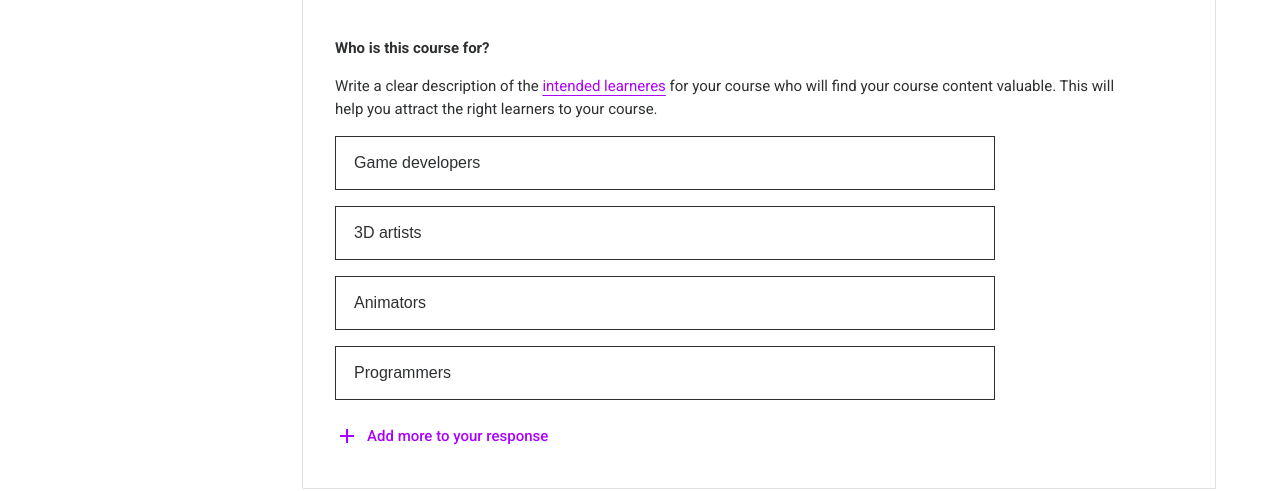
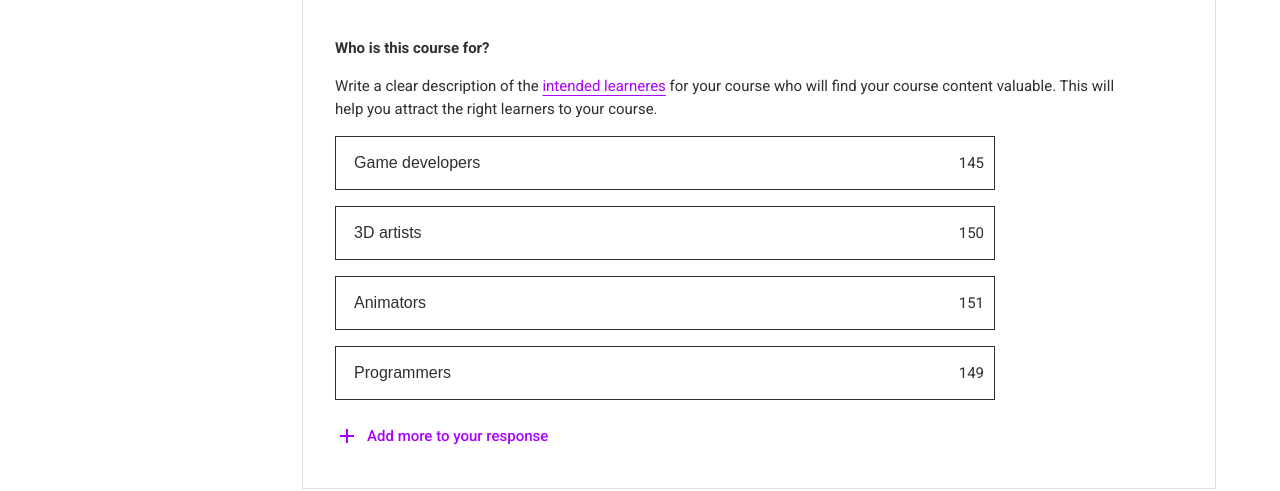
Before and after one commit to tuheli/video-course-platform, a React (Vite) app: page /instructor/course/1/manage/goals in a window 1280 px wide. Shown: the part 1320-1811 px from the top of the page. Built offline with nearby package versions, Linux system fonts and the light colour scheme.

Commit message:
Intended learners can be deleted

```diff
--- /dev/null
+++ b/src/components/course-management/who-is-this-course-for/DeleteIndendedLearersButton.tsx
@@ -0,0 +1,39 @@
+import { useAppDispatch } from '../../../app/hooks';
+import {
+  CourseDraft,
+  deletedIntendedLearners,
+  isAbleToDeleteIntendedLearners,
+} from '../../../features/courseDraftsSlice';
+import { DeleteButton } from '../DeleteButton';
+
+interface DeleteIntendedLearnersButtonProps {
+  courseDraft: CourseDraft;
+  intendedLearnersId: string;
+}
+
+export const DeleteIntendedLearnersButton = ({
+  courseDraft,
+  intendedLearnersId,
+}: DeleteIntendedLearnersButtonProps) => {
+  const dispatch = useAppDispatch();
+
+  const isClickingAllowed = isAbleToDeleteIntendedLearners(courseDraft);
+
+  const onClick = () => {
+    if (!isClickingAllowed) return;
+
+    dispatch(
+      deletedIntendedLearners({
+        courseDraftId: courseDraft.id,
+        intendedLearnersId,
+      })
+    );
+  };
+
+  return (
+    <DeleteButton
+      onClick={onClick}
+      cursor={isClickingAllowed ? 'pointer' : 'not-allowed'}
+    />
+  );
+};
--- a/src/components/course-management/who-is-this-course-for/EditIntendedLearnersItem.tsx
+++ b/src/components/course-management/who-is-this-course-for/EditIntendedLearnersItem.tsx
@@ -1,20 +1,24 @@
+import { Stack } from '@mui/material';
 import { useAppDispatch } from '../../../app/hooks';
 import {
+  CourseDraft,
   TextWithId,
   updatedIntendedLearners,
 } from '../../../features/courseDraftsSlice';
 import { InputFieldWithMaxCharacters } from '../../course-creation/course-creation-flow/InputFieldWithMaxCharacters';
-import { ChangeEvent } from 'react';
+import { ChangeEvent, useState } from 'react';
+import { DeleteIntendedLearnersButton } from './DeleteIndendedLearersButton';
 
 interface EditIntendedLearnersItemProps {
-  courseDraftId: string;
+  courseDraft: CourseDraft;
   intendedLearners: TextWithId;
 }
 
 export const EditIntendedLearnersItem = ({
-  courseDraftId,
+  courseDraft,
   intendedLearners,
 }: EditIntendedLearnersItemProps) => {
+  const [isDeleteIconVisible, setIsDeleteIconVisble] = useState(false);
   const dispatch = useAppDispatch();
 
   const placeholder =
@@ -25,18 +29,42 @@ export const EditIntendedLearnersItem = ({
   const onChange = (event: ChangeEvent<HTMLInputElement>) => {
     dispatch(
       updatedIntendedLearners({
-        courseDraftId,
+        courseDraftId: courseDraft.id,
         intendedLearnersId: intendedLearners.id,
         text: event.target.value,
       })
     );
   };
 
+  const onMouseEnter = () => {
+    setIsDeleteIconVisble(true);
+  };
+
+  const onMouseLeave = () => {
+    setIsDeleteIconVisble(false);
+  };
+
   return (
-    <InputFieldWithMaxCharacters
-      onChange={onChange}
-      placeholder={placeholder}
-      value={intendedLearners.text}
-    />
+    <Stack
+      onMouseEnter={onMouseEnter}
+      onMouseLeave={onMouseLeave}
+      sx={{
+        flexDirection: 'row',
+        width: 'fit-content',
+      }}
+    >
+      <InputFieldWithMaxCharacters
+        onChange={onChange}
+        maxInputLength={160}
+        placeholder={placeholder}
+        value={intendedLearners.text}
+      />
+      {isDeleteIconVisible && (
+        <DeleteIntendedLearnersButton
+          courseDraft={courseDraft}
+          intendedLearnersId={intendedLearners.id}
+        />
+      )}
+    </Stack>
   );
 };
--- a/src/components/course-management/who-is-this-course-for/WhoIsThisCourseFor.tsx
+++ b/src/components/course-management/who-is-this-course-for/WhoIsThisCourseFor.tsx
@@ -39,7 +39,7 @@ export const WhoIsThisCourseFor = () => {
       {intendedLearners.map((item) => (
         <EditIntendedLearnersItem
           key={item.id}
-          courseDraftId={courseDraftId}
+          courseDraft={courseDraft}
           intendedLearners={item}
         />
       ))}
```
